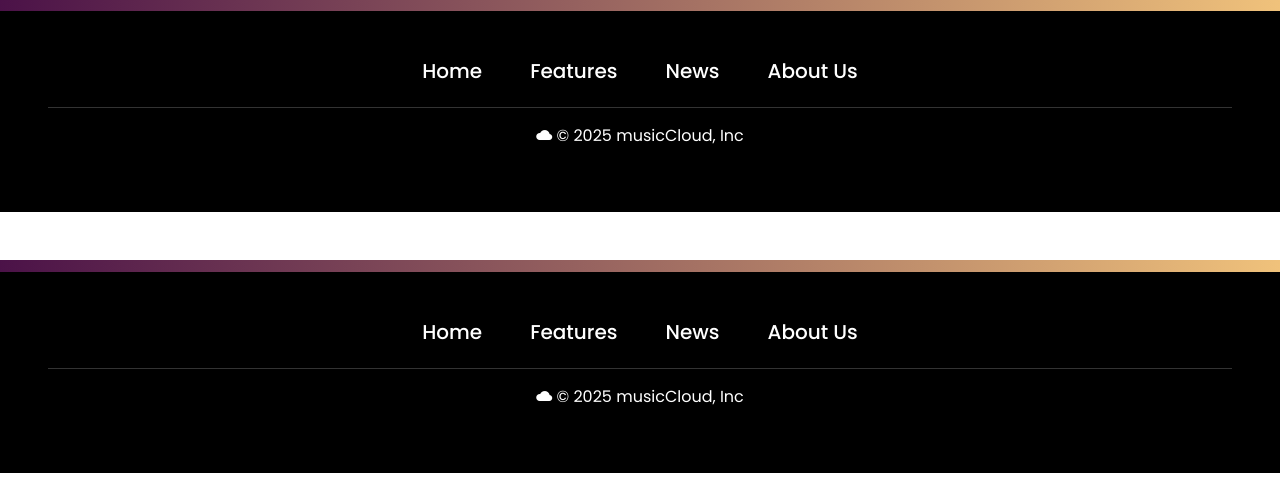
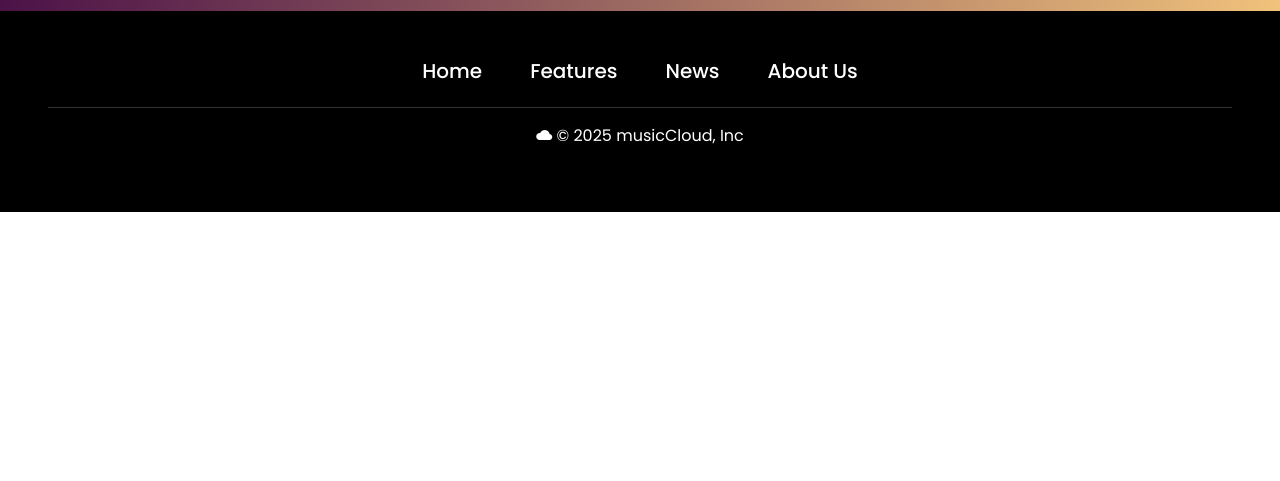
Before and after one commit to DanGithub1234/iab207_group_15, a Flask app: page /bookingHistory in a window 1280 px wide. Shown: the part 1651-2132 px from the top of the page. After the commit the page ends 1863 px from the top, so only its background shows below. Run offline with Flask 3, Linux system fonts and the light colour scheme; a user stored in the database is signed in; data comes from the database, SQL or seed files in the repository; some libraries are stand-ins or nearby versions.

Commit message:
Update bookingHistory.html
Remove second footer

```diff
--- a/travel/templates/bookingHistory.html
+++ b/travel/templates/bookingHistory.html
@@ -234,34 +234,4 @@
 
 </div>
 
-
-
-<!-- footer -->
-<footer class="text-center mt-5">
-    <div class="text-center p-5 mb-2 custom-footer text-secondary-emphasis opacity-70" style="width: 100%;">
-
-        <div class="d-flex flex-column flex-sm-row justify-content-center align-items-center">
-
-            <h5 class="mx-4">Home</h5>
-            <h5 class="mx-4">Features</h5>
-            <h5 class="mx-4">News</h5>
-            <h5 class="mx-4">About Us</h5>
-
-        </div>
-
-        <hr class="solid" style="color: rgb(203, 203, 203);">
-
-        <div class="d-flex justify-content-center">
-            <p> <i class="bi bi-cloudy-fill"></i> © 2025 musicCloud, Inc</p>
-
-
-        </div>
-
-
-
-    </div>
-</footer>
-</body>
-
-</html>
 {% endblock %}
```
